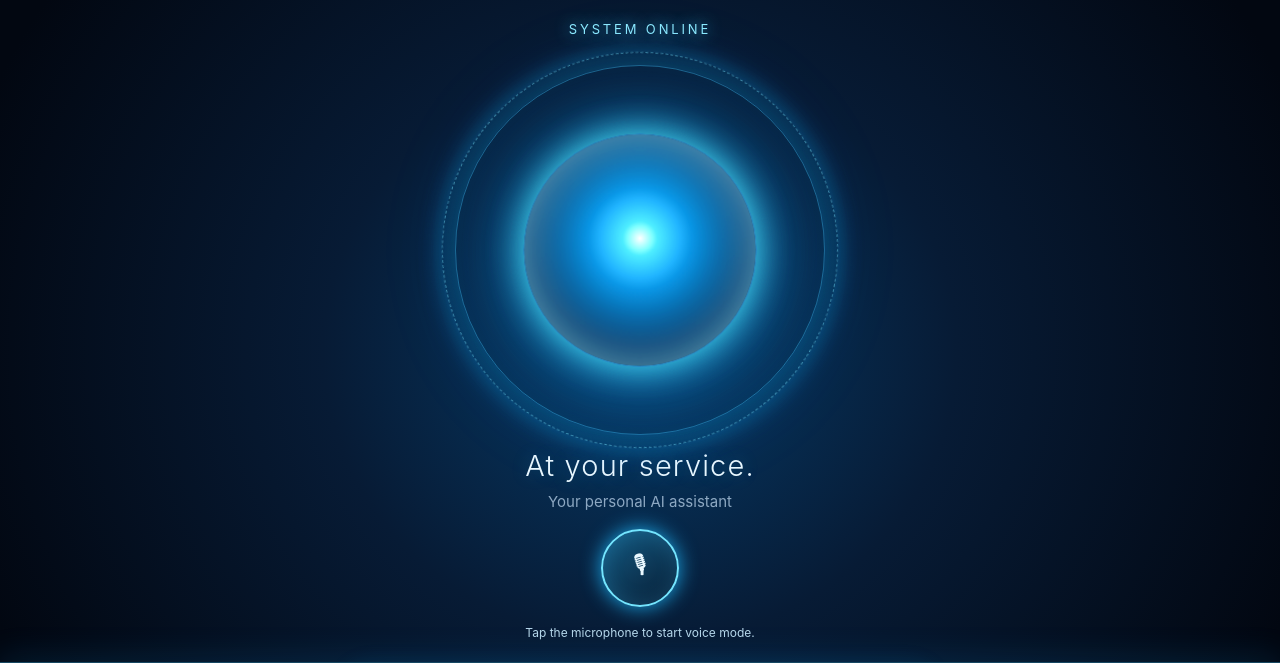
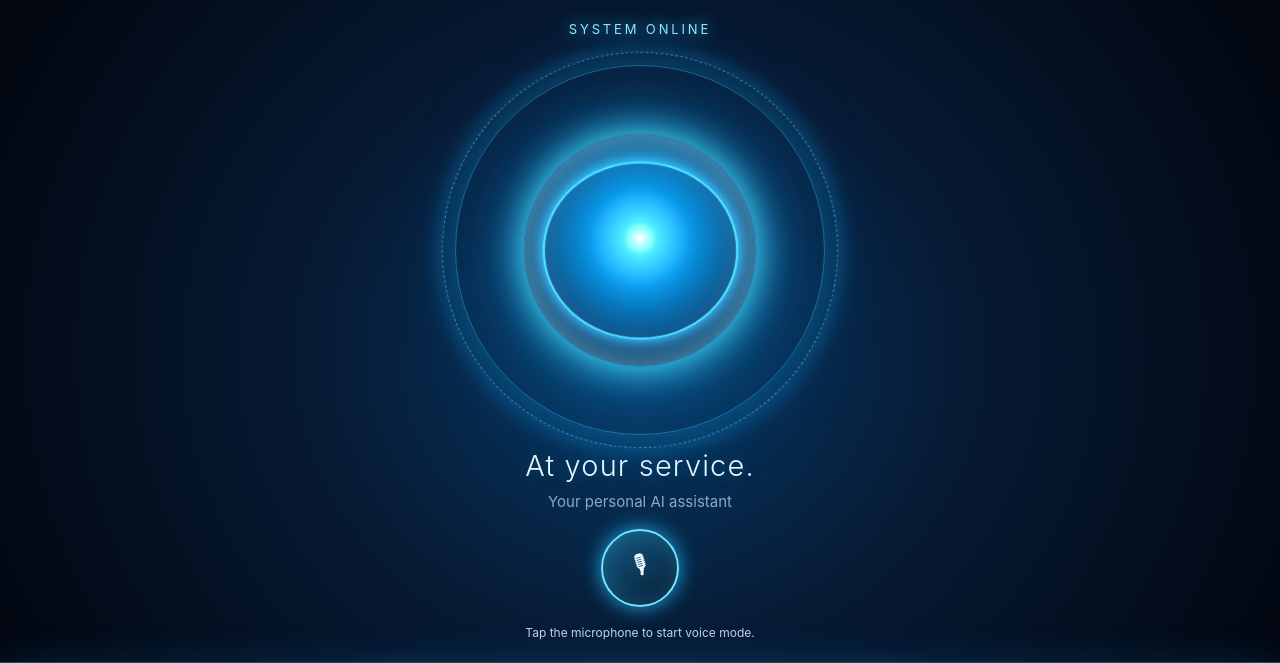
Before and after one commit to mbongenimaseko329-hub/jarvis-ai, a plain HTML site: page index.html in a window 1280 px wide. Shown: the part 76-739 px from the top of the page. Drawn offline with Linux system fonts and the light colour scheme.

Commit message:
Update index.html

```diff
--- a/index.html
+++ b/index.html
@@ -107,20 +107,26 @@ main {
   animation: pulse 3s ease-in-out infinite;
   overflow: hidden;
 }
-.orb:before, .orb:after {
+.orb:before,
+.orb:after {
   content: "";
   position: absolute;
-  inset: -20px;
+  inset: 8%;
   border-radius: 50%;
-  border: 1px dashed #65dfff88;
-  animation: spin 22s linear infinite;
+  border: 2px solid #42c8ff;
+  box-shadow: 0 0 15px #42c8ff;
+  animation: spin 8s linear infinite;
 }
+
+.orb:before {
+  transform: rotateX(65deg);
+}
+
 .orb:after {
-  inset: -36px;
-  border-style: solid;
-  border-color: #4fcfff33 transparent #4fcfff66 transparent;
-  animation-direction: reverse;
-  animation-duration: 12s;
+  inset: 18%;
+  border: 2px dashed #8deaff;
+  animation: spin 5s linear infinite reverse;
+  transform: rotateY(65deg);
 }
 body.listening .orb {
   animation: pulse .65s ease-in-out infinite;
```
